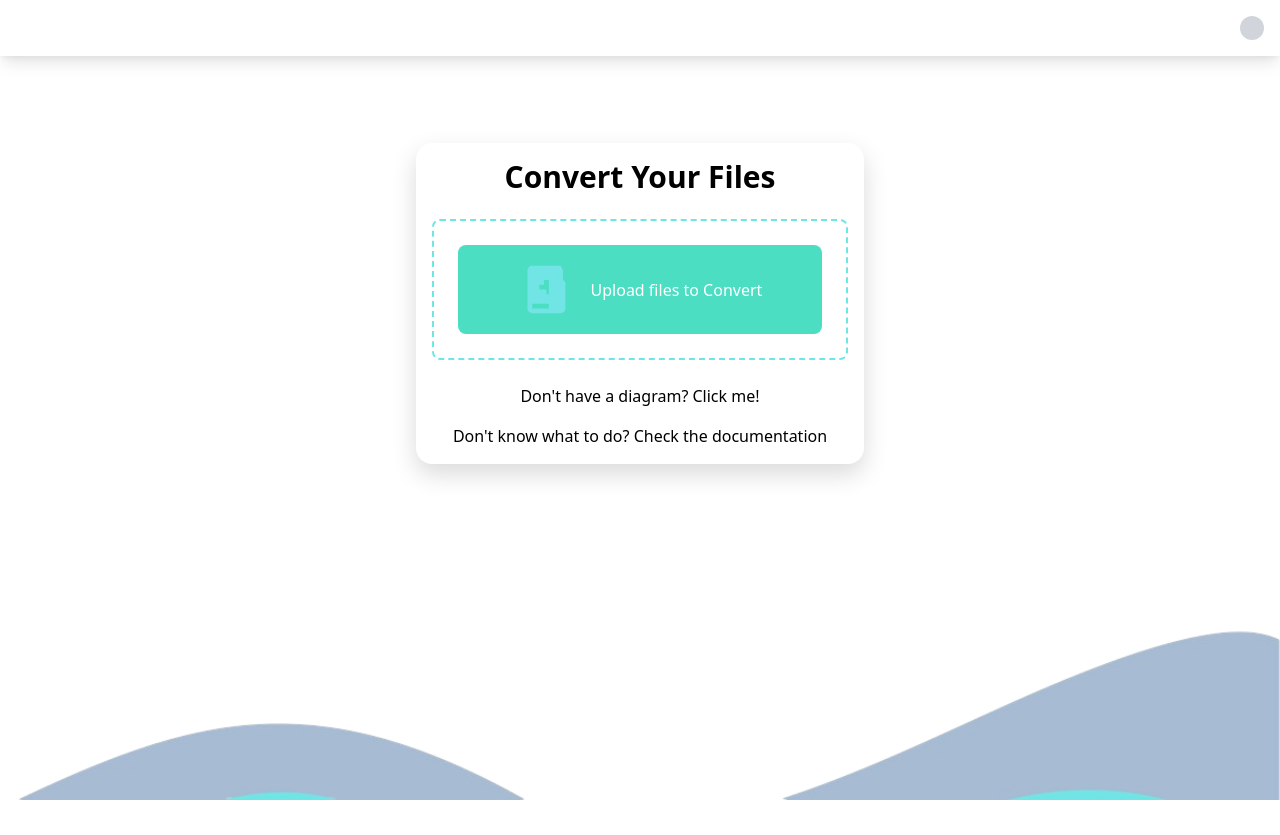
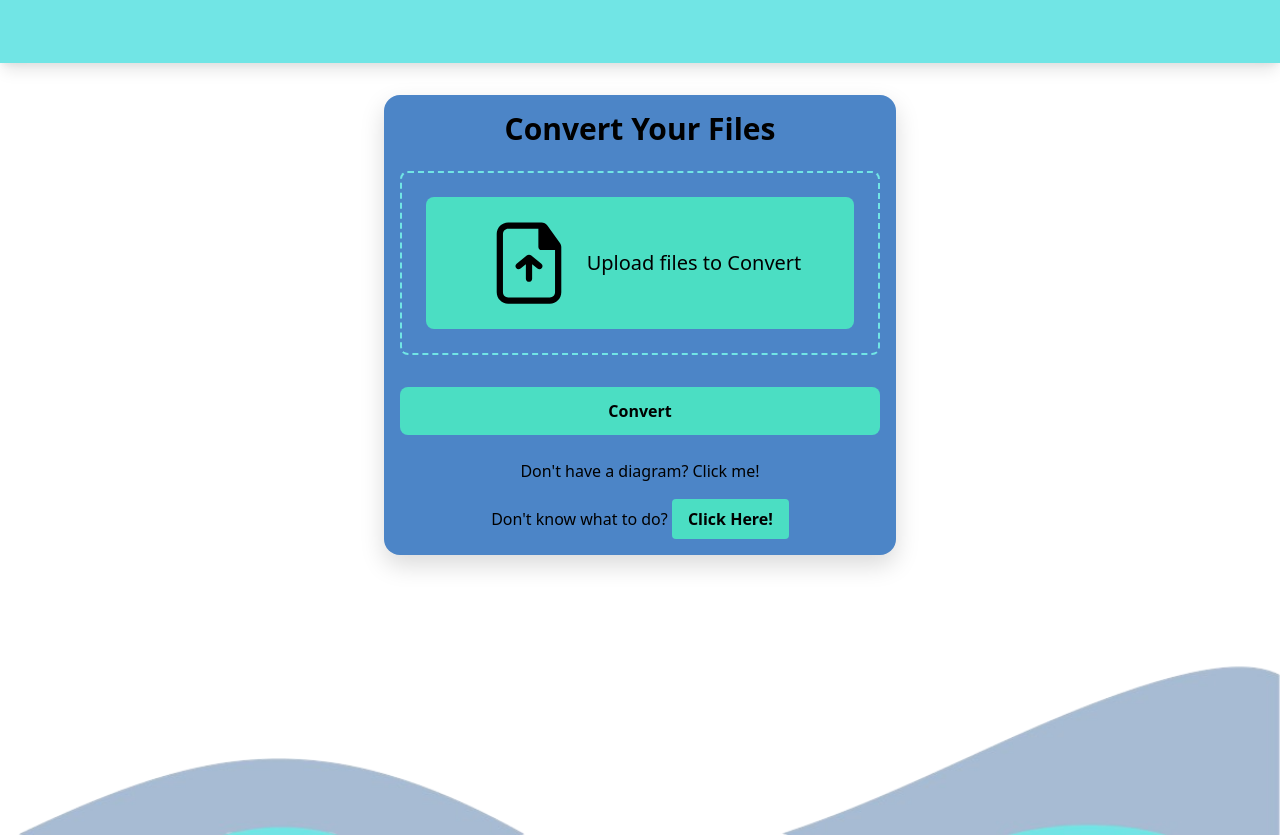
Before and after one commit to placeholder-motxt/fe, a Django app: page /convert_page/ in a window 1280 px wide. Before the commit the page ends 800 px from the top, so only its background shows below. Run offline with Django 5.2, Linux system fonts and the light colour scheme.

Commit message:
add dark mode

```diff
--- a/convert_page/templates/convert_page.html
+++ b/convert_page/templates/convert_page.html
@@ -8,61 +8,53 @@
     <link href="https://cdn.jsdelivr.net/npm/tailwindcss@2.2.19/dist/tailwind.min.css" rel="stylesheet">
     <link rel="stylesheet" href="{% static 'css/styles.css' %}">
 </head>
-<body class="bg-white flex flex-col min-h-screen text-black relative">
+
+<body class="flex flex-col min-h-screen text-black relative" style="background-color: var(--background);">
+
     <!-- Notification System -->
     <div id="notification"
          class="fixed top-4 right-4 max-w-md p-4 rounded-lg shadow-lg hidden transition-all">
         <div id="notificationMessage" class="font-semibold"></div>
     </div>
 
-    <header class="flex justify-between items-center p-4 bg-white shadow-lg">
-        <div class="hamburger-menu cursor-pointer">
-            <div class="line bg-[var(--text)] w-6 h-0.5 mb-1"></div>
-            <div class="line bg-[var(--text)] w-6 h-0.5 mb-1"></div>
-            <div class="line bg-[var(--text)] w-6 h-0.5"></div>
-            </div>
-            <div class="toggle-switch">
-            <!-- Checkbox with proper accessibility -->
+    <header class="flex justify-between items-center p-4 bg-white shadow-lg " style="height: 63px; background-color: var(--secondary);" >
+        <div class="flex flex-col justify-center top-0 right-0 mt-4 mr-4 absolute">
             <input
                 type="checkbox"
-            id="toggle"
-            class="visually-hidden"
-            aria-label="Toggle theme"
-            >
-            <!-- Label with matching 'for' attribute -->
-            <label
-            for="toggle"
-            class="block w-6 h-6 rounded-full bg-gray-300 cursor-pointer"
-            aria-hidden="true"
-            ></label>
+                name="light-switch"
+                id="light-switch"
+                class="light-switch sr-only"
+
+            />
+            <label class="relative cursor-pointer p-2" for="light-switch">
+                <div id="light-switch-icon">
+
+                </div>
+                <span class="sr-only">Switch to light / dark version</span>
+            </label>
+        </div>
     </header>
-
+  <!-- Main content container -->
+  <div id="mainContainer" class="flex flex-col flex-grow transition" >
     <main class="flex-grow flex items-center justify-center py-8">
       <form id="uploadForm" style="display: none;">
         {% csrf_token %}
       </form>
 
-        <div class="container max-w-md w-full p-4 rounded-2xl container-shadow bg-white">
-            <h1 class="text-center text-[var(--text)] text-3xl font-semibold mb-6">Convert Your Files</h1>
+      <div class="container max-w-lg w-full p-4 rounded-2xl container-shadow" style="background-color: var(--primary);">
+        <h1 class="text-center text-3xl font-semibold mb-6" style="color: var(--text);">Convert Your Files</h1>
 
         <!-- Drop Zone -->
         <div class="drop-zone rounded-lg p-6 mb-4">
           <div class="relative group">
-                    <button class="w-full px-6 py-4 bg-[var(--button)] text-white rounded-lg
-                    hover:bg-[var(--button-hover)] transition-all
-                    flex items-center justify-center space-x-2">
-                    <svg class="file-icon" viewBox="0 0 24 24" xmlns="http://www.w3.org/2000/svg">
-                    <path d="M13 2H6a2 2 0 0 0-2 2v16a2 2 0 0 0 2 2h12a2 2 0 0 0 2-2V9l-7-7zm0 18H6V4h7v16zm3-8h-2v2h-2v-2H9v-2h2V8h2v2h2v2zm2-10H5v16h14V4z"/>
+            <button class="w-full px-6 py-4 bg-[var(--button)] text-white rounded-lg hover:bg-[var(--button-hover)] transition-all flex items-center justify-center space-x-2">
+              <svg width="100px" height="100px" viewBox="0 0 24 24" fill="none" xmlns="http://www.w3.org/2000/svg">
+                <path fill="var(--text)" fill-rule="evenodd" clip-rule="evenodd" d="M4.25 5C4.25 3.48122 5.48122 2.25 7 2.25H14.9868C15.5506 2.25 16.0798 2.52157 16.4085 2.97955L19.4217 7.17745C19.6352 7.47488 19.75 7.83178 19.75 8.1979V19C19.75 20.5188 18.5188 21.75 17 21.75H7C5.48122 21.75 4.25 20.5188 4.25 19V5ZM7 3.75C6.30964 3.75 5.75 4.30964 5.75 5V19C5.75 19.6904 6.30964 20.25 7 20.25H17C17.6904 20.25 18.25 19.6904 18.25 19V8.89705H15C14.5858 8.89705 14.25 8.56126 14.25 8.14705V3.75H7Z" fill="#000000"/>
+                <path fill="var(--text)" d="M15.0857 13.2185C14.8269 13.542 14.355 13.5944 14.0315 13.3357L12.7501 12.3105V15.75C12.7501 16.1642 12.4143 16.5 12.0001 16.5C11.5858 16.5 11.2501 16.1642 11.2501 15.75V12.3104L9.96855 13.3357C9.6451 13.5944 9.17313 13.542 8.91438 13.2185C8.65562 12.8951 8.70806 12.4231 9.03151 12.1643L11.5288 10.1665C11.6561 10.0636 11.8177 10.0015 11.9937 10C11.9958 10 11.9979 10 12.0001 10L12.0025 10C12.1816 10.0006 12.3459 10.0639 12.4746 10.1692L14.9685 12.1643C15.292 12.4231 15.3444 12.8951 15.0857 13.2185Z" fill="#000000"/>
               </svg>
-                    <span id="uploadText" class="font-medium">Upload files to Convert</span>
+              <span id="uploadText" class="font-medium text-xl" style="color: var(--text); ">Upload files to Convert</span>
             </button>
-                    <input
-                        type="file"
-                        accept=".class.jet, .sequence.jet"
-                        multiple
-                        class="absolute inset-0 w-full h-full opacity-0 cursor-pointer"
-                        id="fileInput"
-                    >
+            <input type="file" accept=".class.jet, .sequence.jet" multiple class="absolute inset-0 w-full h-full opacity-0 cursor-pointer" id="fileInput">
           </div>
         </div>
 
@@ -72,32 +64,30 @@
         </div>
 
         <!-- Convert Button -->
-            <button id="convertButton"
-                    class="w-full mt-4 hidden bg-[var(--button)] text-white py-3 px-6 rounded-lg
-                           hover:bg-[var(--button-hover)] transition-all">
+        <button id="convertButton" class="w-full mt-4 bg-[var(--button)] py-3 px-6 rounded-lg hover:bg-[var(--button-hover)] transition-all" style="color: var(--text);">
           Convert
         </button>
 
         <!-- Help Links -->
-            <div class="text-center space-y-4 mt-6">
-                <div>
+        <div class="text-center space-y-4 mt-6" >
+          <div style="color: var(--text)">
             Don't have a diagram?
-                    <a href="https://www.jetuml.org/docs/download.html"
-                       class="text-[var(--secondary)] hover:underline">
-                        Click me!
-                    </a>
+            <a href="https://www.jetuml.org/docs/download.html" class="text-[var(--secondary)] hover:underline">Click me!</a>
           </div>
-                <div>
+          <div style="color: var(--text);">
             Don't know what to do?
-                    <a href="/doc/" class="text-[var(--secondary)] hover:underline">
-                        Check the documentation
-                    </a>
+
+            <button id="toggleUserManual" class="w-auto px-4 py-2 bg-[var(--button)] rounded hover:bg-[var(--button-hover)]" style="color: var(--text);" onclick="toggleUserManual()">
+              Click Here!
+            </button>
           </div>
         </div>
       </div>
     </main>
+  </div>
 
-    <footer class="relative">
+
+    <footer class="relative" style="background-color: var(--background);">
         <img src="{% static 'images/bottom3.png' %}"
              alt="Decorative"
              class="w-full h-auto object-cover">
--- /dev/null
+++ b/static/css/styles.css
@@ -0,0 +1,130 @@
+:root {
+    --primary: #4c85c7;
+    --secondary: #71E5E5;
+    --accent: #9BFCEB;
+    --button: #4BDEC3;
+    --hover-tile: #BBEFEF;
+    --text: #000000;
+    --background: #FFFFFF;
+}
+
+[data-theme="dark"] {
+    --primary: #2D4158;
+    --secondary: #1A8E8E;
+    --accent: #036351;
+    --button: #1F9B85;
+    --hover-tile: #365656;
+    --text: #FFFFFF;
+    --background: #000000;
+}
+
+.drop-zone {
+    border: 2px dashed var(--secondary);
+    transition: all 0.3s ease;
+}
+
+.drop-zone.dragover {
+    border-color: var(--button);
+    background-color: var(--hover-tile);
+    transform: scale(1.02);
+}
+
+.container-shadow {
+    box-shadow: 0 10px 25px rgba(0, 0, 0, 0.15);
+}
+
+.file-icon {
+    width: 18%;
+    height: 18%;
+    fill: var(--secondary);
+    margin-right: 8px;
+}
+
+.delete-btn {
+    color: var(--background);
+    font-size: 1.2rem;
+    cursor: pointer;
+    transition: color 0.3s;
+}
+
+.delete-btn:hover {
+    color: var(--button);
+}
+
+button {
+    width: 15%;
+    padding: 1rem;
+    background-color: var(--button);
+    color: white;
+    border: none;
+    border-radius: 5px;
+    cursor: pointer;
+    font-weight: bold;
+    transition: background-color 0.3s ease;
+}
+
+button:hover {
+    background-color: var(--hover-tile);
+}
+
+.redirect-button {
+    display: inline-block;
+    padding: 0.5rem 1rem;
+    background-color: var(--button);
+    color: white;
+    text-decoration: none;
+    border-radius: 5px;
+    font-weight: bold;
+    transition: background-color 0.3s ease;
+}
+
+.redirect-button:hover {
+    background-color: var(--hover-tile);
+}
+
+.visually-hidden {
+    position: absolute;
+    width: 1px;
+    height: 1px;
+    margin: -1px;
+    padding: 0;
+    overflow: hidden;
+    clip: rect(0, 0, 0, 0);
+    border: 0;
+}
+
+/* Add custom styles for the footer */
+footer {
+    position: relative; /* Ensure footer respects document flow */
+    z-index: 1; /* Ensure footer stays below main content */
+}
+
+footer img {
+    width: 100%; /* Ensure image spans full width */
+    height: auto; /* Maintain aspect ratio */
+    object-fit: cover; /* Ensure image covers the area without distortion */
+    margin-top: 2rem; /* Add spacing between content and footer */
+}
+
+#userManualPanel {
+    width: 1300px; /* adjust as needed */
+    position: fixed;
+    top: 0;
+    right: 0;
+    height: 100%;
+    background-color: #f9fafb;
+    box-shadow: -2px 0 5px rgba(0, 0, 0, 0.1);
+    transition: transform 0.3s ease-in-out;
+    transform: translateX(100%);
+    z-index: 50;
+    overflow-y: auto;
+  }
+  /* When the panel is active, slide it into view */
+  #userManualPanel.active {
+    transform: translateX(0);
+  }
+  /* Optionally shift main content when the panel is active */
+  #mainContainer.active {
+    margin-right: 1000px;
+    transition: margin-right 0.3s ease-in-out;
+  }
--- /dev/null
+++ b/static/js/script.js
@@ -0,0 +1,277 @@
+document.addEventListener('DOMContentLoaded', () => {
+    const dropZone = document.querySelector('.drop-zone');
+    const fileInput = document.getElementById('fileInput');
+    const fileListSection = document.getElementById('fileListSection');
+    const convertBtn = document.getElementById('convertButton');
+    const csrftoken = getCookie('csrftoken');
+
+    let uploadedFiles = [];
+    let classFileCount = 0;
+
+    // Initialize event listeners
+    initializeEventListeners();
+
+    function initializeEventListeners() {
+        fileListSection.addEventListener('click', handleFileListClick);
+        fileInput.addEventListener('change', handleFileInput);
+        dropZone.addEventListener('dragover', handleDragOver);
+        dropZone.addEventListener('dragleave', handleDragLeave);
+        dropZone.addEventListener('drop', handleDrop);
+        convertBtn.addEventListener('click', handleConvert);
+    }
+
+    // File management functions
+    function handleFileListClick(e) {
+        if (e.target.classList.contains('delete-btn')) {
+            const filename = e.target.closest('.file-entry').dataset.filename;
+            uploadedFiles = uploadedFiles.filter(file => file.name !== filename);
+            updateFileList();
+        }
+    }
+
+    function handleFileInput(e) {
+        processFiles(Array.from(e.target.files));
+        e.target.value = '';
+    }
+
+    function handleDrop(e) {
+        e.preventDefault();
+        dropZone.classList.remove('dragover');
+        processFiles(Array.from(e.dataTransfer.files));
+        fileInput.value = '';
+    }
+
+    function handleDragOver(e) {
+        e.preventDefault();
+        dropZone.classList.add('dragover');
+    }
+
+    function handleDragLeave() {
+        dropZone.classList.remove('dragover');
+    }
+
+    // Core file processing
+    function processFiles(files) {
+        files.forEach(file => {
+            const validationMessage = validateFile(file);
+            if (validationMessage) {
+                showNotification(validationMessage, 'error');
+                return;
+            }
+            uploadedFiles.push(file);
+        });
+        updateFileList();
+    }
+
+    function validateFile(file) {
+        const isClass = file.name.toLowerCase().endsWith('.class.jet');
+        const isSequence = file.name.toLowerCase().endsWith('.sequence.jet');
+
+        if (!isClass && !isSequence) {
+            return `Invalid file type: ${file.name}. Only .class.jet and .sequence.jet allowed`;
+        }
+
+        if (isClass) {
+            classFileCount++;
+            if (classFileCount > 1) {
+                classFileCount--;
+                return 'Only one .class.jet file is allowed!';
+            }
+        }
+
+        return null;
+    }
+
+    function updateFileList() {
+        fileListSection.innerHTML = '';
+        classFileCount = 0;
+
+        uploadedFiles.forEach(file => {
+            if (file.name.toLowerCase().endsWith('.class.jet')) classFileCount++;
+            fileListSection.appendChild(createFileElement(file));
+        });
+
+        toggleConvertButton();
+    }
+
+    function createFileElement(file) {
+        const fileEntry = document.createElement('div');
+        fileEntry.className = 'file-entry flex items-center justify-between bg-[var(--hover-tile)] rounded-lg p-4';
+        fileEntry.innerHTML = `
+            <div class="flex items-center space-x-2">
+                <svg class="file-icon" viewBox="0 0 24 24">
+                    <path d="M13 2H6a2 2 0 0 0-2 2v16a2 2 0 0 0 2 2h12a2 2 0 0 0 2-2V9l-7-7zm0 18H6V4h7v16zm3-8h-2v2h-2v-2H9v-2h2V8h2v2h2v2zm2-10H5v16h14V4z"/>
+                </svg>
+                <span class="font-semibold text-[var(--secondary)]">${file.name}</span>
+            </div>
+            <button class="delete-btn">×</button>
+        `;
+        fileEntry.dataset.filename = file.name;
+        return fileEntry;
+    }
+
+    function toggleConvertButton() {
+        const hasFiles = uploadedFiles.length > 0;
+        fileListSection.classList.toggle('hidden', !hasFiles);
+        convertBtn.classList.toggle('hidden', !hasFiles);
+    }
+
+    // Conversion handling
+    async function handleConvert() {
+        if (uploadedFiles.length === 0) {
+            showNotification('Please select files to convert.', 'error');
+            return;
+        }
+
+        const formData = new FormData();
+        uploadedFiles.forEach(file => formData.append('files', file));
+
+        try {
+            const response = await fetch('/convert_page/', {
+                method: 'POST',
+                headers: { 'X-CSRFToken': csrftoken },
+                body: formData,
+                credentials: 'same-origin',
+            });
+
+            if (response.ok) {
+                const contentType = response.headers.get('content-type') || '';
+
+                // Check if response is ZIP file
+                if (contentType.includes('application/zip')) {
+                    handleSuccessfulConversion(response);
+                } else {
+                    // Handle unexpected content type
+                    const errorText = await response.text();
+                    showNotification(`Error: Invalid response format - ${errorText}`, 'error');
+                }
+            } else {
+                handleErrorResponse(response);
+            }
+        } catch (error) {
+            showNotification('Network error - Check your connection', 'error');
+            console.error('Error:', error);
+        }
+    }
+
+    async function handleSuccessfulConversion(response) {
+        try {
+            const blob = await response.blob();
+            const url = window.URL.createObjectURL(blob);
+            const a = document.createElement('a');
+            a.href = url;
+            a.download = `${uploadedFiles[0].name}.zip`;
+            document.body.appendChild(a);
+            a.click();
+            window.URL.revokeObjectURL(url);
+            document.body.removeChild(a);
+            showNotification('Files converted and downloaded successfully!', 'success');
+        } catch (error) {
+            showNotification('Error processing downloaded file', 'error');
+            console.error('Download error:', error);
+        }
+    }
+
+    async function handleErrorResponse(response) {
+        const contentType = response.headers.get('content-type') || '';
+        let message = 'Conversion failed';
+
+        if (contentType.includes('application/json')) {
+            const errorData = await response.json();
+
+            // Handle FastAPI's 422 error structure
+            if (errorData.detail && Array.isArray(errorData.detail)) {
+                message = errorData.detail.map(err => err.msg).join('; ');
+            } else {
+                message = errorData.error || errorData.detail || message;
+            }
+        } else {
+            message = await response.text();
+        }
+
+        showNotification(`Error ${response.status}: ${message}`, 'error');
+    }
+
+    // Notification system
+    function showNotification(message, type = 'success') {
+        const notification = document.getElementById('notification');
+        const messageElement = document.getElementById('notificationMessage');
+
+        messageElement.textContent = message;
+        notification.className = `
+            fixed top-4 right-4 max-w-md p-4 rounded-lg shadow-lg
+            ${type === 'error' ? 'bg-red-100 text-red-800' : 'bg-green-100 text-green-800'}
+            transition-all
+        `;
+
+        setTimeout(() => {
+            notification.classList.add('hidden');
+        }, 5000);
+    }
+
+    // Utility functions
+    function getCookie(name) {
+        let cookieValue = null;
+        if (document.cookie && document.cookie !== '') {
+            const cookies = document.cookie.split(';');
+            for (const cookie of cookies) {
+                const trimmed = cookie.trim();
+                if (trimmed.startsWith(name + '=')) {
+                    cookieValue = decodeURIComponent(trimmed.substring(name.length + 1));
+                    break;
+                }
+            }
+        }
+        return cookieValue;
+    }
+    handleDarkMode();
+});
+function handleDarkMode() {
+    const themeToggle = document.getElementById("light-switch");
+    const themeIcon = document.getElementById("light-switch-icon");
+    const htmlElement = document.documentElement;
+
+    // Load stored theme
+    if (localStorage.getItem("theme") === "dark") {
+        htmlElement.setAttribute("data-theme", "dark");
+        themeToggle.checked = true;
+        themeIcon.innerHTML = `
+         <svg width="16" height="16" xmlns="http://www.w3.org/2000/svg">
+                <path class="fill-white" d="M7 0h2v2H7zM12.88 1.637l1.414 1.415-1.415 1.413-1.413-1.414zM14 7h2v2h-2zM12.95 14.433l-1.414-1.413 1.413-1.415 1.415 1.414zM7 14h2v2H7zM2.98 14.364l-1.413-1.415 1.414-1.414 1.414 1.415zM0 7h2v2H0zM3.05 1.706 4.463 3.12 3.05 4.535 1.636 3.12z" />
+                <path class="fill-white" d="M8 4C5.8 4 4 5.8 4 8s1.8 4 4 4 4-1.8 4-4-1.8-4-4-4Z" />
+            </svg>`;
+    }
+    else if (localStorage.getItem("theme") === "light") {
+        htmlElement.setAttribute("data-theme", "light");
+        themeToggle.checked = false;
+        themeIcon.innerHTML = `
+            <svg width="16" height="16" xmlns="http://www.w3.org/2000/svg">
+                <path class="fill-slate-400" d="M6.2 1C3.2 1.8 1 4.6 1 7.9 1 11.8 4.2 15 8.1 15c3.3 0 6-2.2 6.9-5.2C9.7 11.2 4.8 6.3 6.2 1Z" />
+                <path class="fill-slate-500" d="M12.5 5a.625.625 0 0 1-.625-.625 1.252 1.252 0 0 0-1.25-1.25.625.625 0 1 1 0-1.25 1.252 1.252 0 0 0 1.25-1.25.625.625 0 1 1 1.25 0c.001.69.56 1.249 1.25 1.25a.625.625 0 1 1 0 1.25c-.69.001-1.249.56-1.25 1.25A.625.625 0 0 1 12.5 5Z" />
+            </svg>`;
+    }
+
+    // Toggle theme
+    themeToggle.addEventListener("change", function () {
+        if (themeToggle.checked) {
+            htmlElement.setAttribute("data-theme", "dark");
+            localStorage.setItem("theme", "dark");
+            themeIcon.innerHTML = `
+            <svg width="16" height="16" xmlns="http://www.w3.org/2000/svg">
+                <path class="fill-white" d="M7 0h2v2H7zM12.88 1.637l1.414 1.415-1.415 1.413-1.413-1.414zM14 7h2v2h-2zM12.95 14.433l-1.414-1.413 1.413-1.415 1.415 1.414zM7 14h2v2H7zM2.98 14.364l-1.413-1.415 1.414-1.414 1.414 1.415zM0 7h2v2H0zM3.05 1.706 4.463 3.12 3.05 4.535 1.636 3.12z" />
+                <path class="fill-white" d="M8 4C5.8 4 4 5.8 4 8s1.8 4 4 4 4-1.8 4-4-1.8-4-4-4Z" />
+            </svg>`;
+
+        } else {
+            htmlElement.setAttribute("data-theme", "light");
+            localStorage.setItem("theme", "light");
+            htmlElement.classList.remove("dark");
+            themeIcon.innerHTML = `
+            <svg width="16" height="16" xmlns="http://www.w3.org/2000/svg">
+                <path class="fill-slate-400" d="M6.2 1C3.2 1.8 1 4.6 1 7.9 1 11.8 4.2 15 8.1 15c3.3 0 6-2.2 6.9-5.2C9.7 11.2 4.8 6.3 6.2 1Z" />
+                <path class="fill-slate-500" d="M12.5 5a.625.625 0 0 1-.625-.625 1.252 1.252 0 0 0-1.25-1.25.625.625 0 1 1 0-1.25 1.252 1.252 0 0 0 1.25-1.25.625.625 0 1 1 1.25 0c.001.69.56 1.249 1.25 1.25a.625.625 0 1 1 0 1.25c-.69.001-1.249.56-1.25 1.25A.625.625 0 0 1 12.5 5Z" />
+            </svg>`;
+        }
+    });
+
+}
```
Also changed, not shown: static/images/bottom3.png (added). Lines whose indentation alone changed are shown as unchanged.
